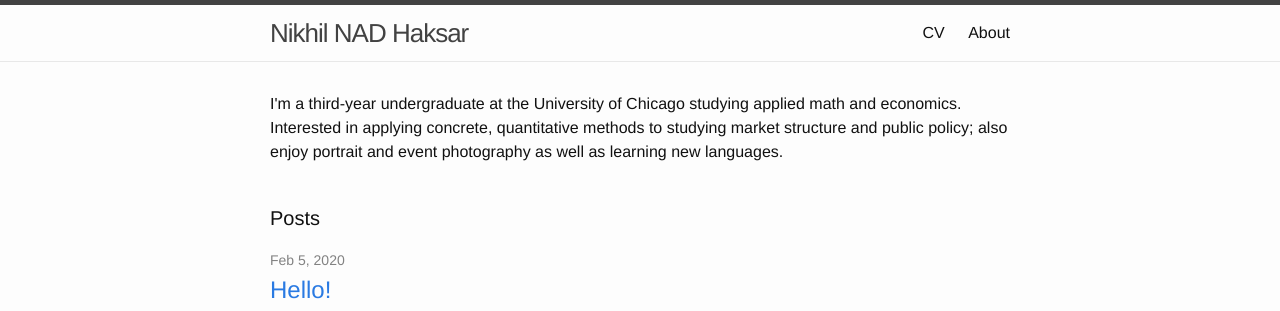
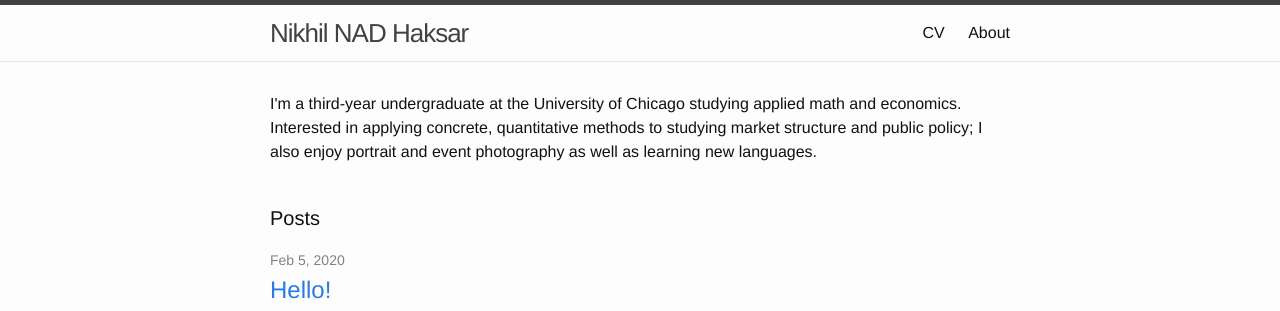
Before and after one commit to nhaksar/nhaksar.github.io, a Jekyll site: the page built from index.html, in a window 1280 px wide. Shown: the top 311 px of the page. Built offline with Jekyll 4.4.1, drawn with Linux system fonts in a browser that asks for light colours.

Commit message:
fixed typo

```diff
--- a/index.html
+++ b/index.html
@@ -5,7 +5,7 @@ layout: default
 <div class="home">
 	<p>I'm a third-year undergraduate at the University of Chicago studying applied math and economics.
 	Interested in applying concrete, quantitative methods to studying market structure and public policy;
-	also enjoy portrait and event photography as well as learning new languages.</p>
+	I also enjoy portrait and event photography as well as learning new languages.</p>
   <br>
   <h1 class="page-heading">Posts</h1>
 
```
